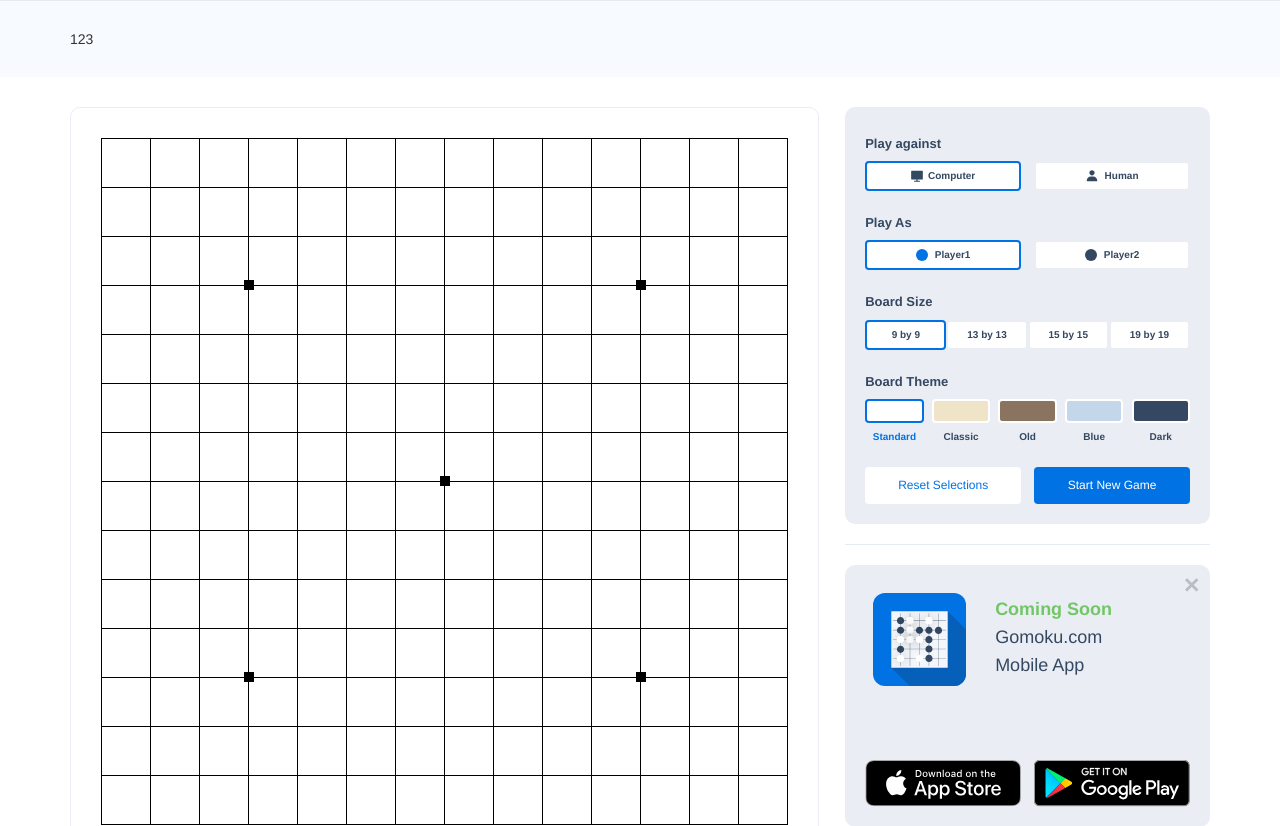
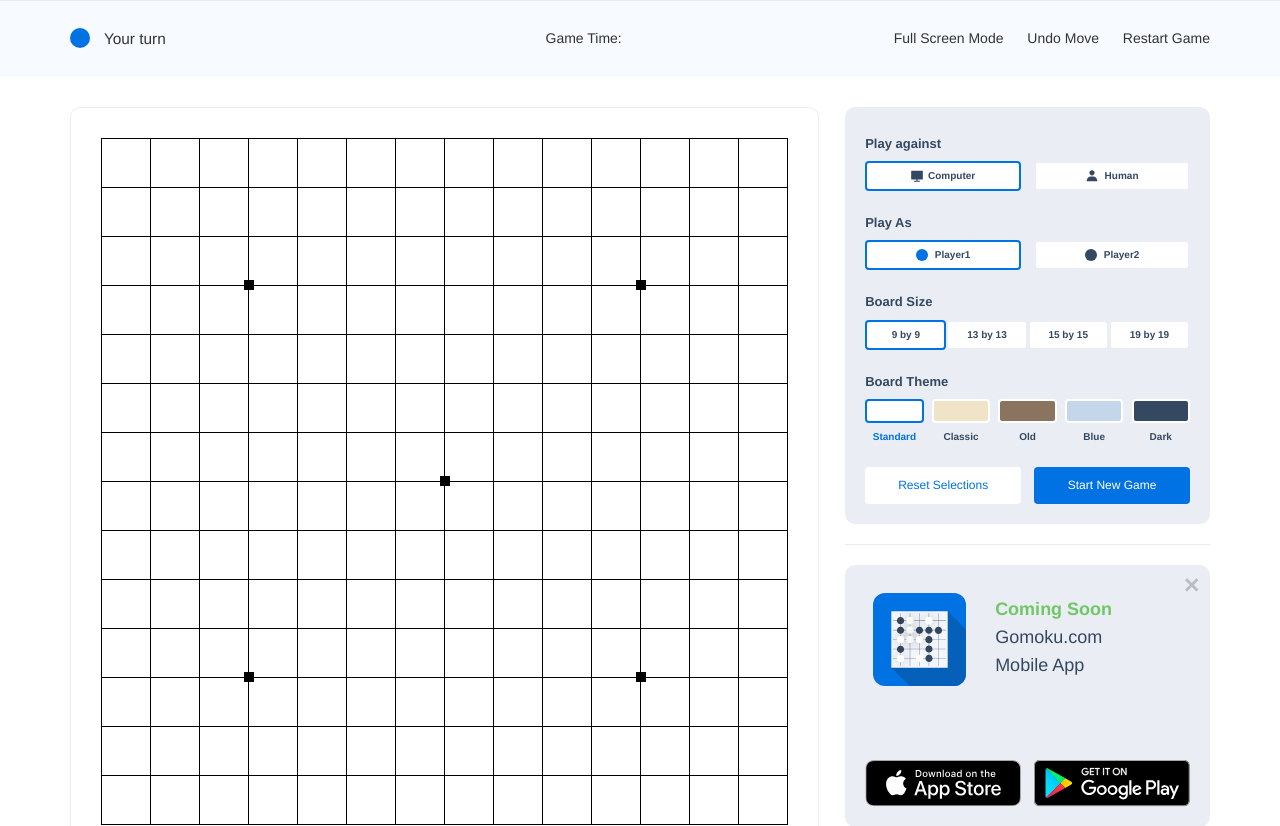
Before and after one commit to Axe-LLC/gomoku.com, a PHP site: page / in a window 1280 px wide. Shown: the part 67-893 px from the top of the page. Run offline with PHP 8.4, Linux system fonts and the light colour scheme.

Commit message:
Full Screen button: added

```diff
--- a/index.html
+++ b/index.html
@@ -56,9 +56,22 @@
 	<!-- Header section end -->
 
 	<!-- Control section -->
-	<div class="controller">
-		<div class="container">
-			123
+	<div class='controller'>
+		<div class='container'>
+			<div id='game-info'>
+				<span class='go black'></span>
+				<span class='cont'>Your turn</span>
+			</div>
+			<div id='game-time'>
+				<span>Game Time:</span>
+			</div>
+			<div class='game-nav'>
+				<ul>
+					<li id='full-screen'>Full Screen Mode</li>
+					<li>Undo Move</li>
+					<li>Restart Game</li>
+				</ul>
+			</div>
 		</div>
 	</div>
 	<!-- Control section end -->
--- a/js/Player.js
+++ b/js/Player.js
@@ -5,9 +5,12 @@ function Player(color){
 
 Player.prototype.myTurn = function(){
     this.game.setCurrentColor(this.color);
+    let turnVal = 'Black';
+    if( this.color == 'black' )
+        turnVal = 'Blue';
     gameInfo.setText((function(string){
         return string.charAt(0).toUpperCase() + string.slice(1);
-    })(this.color)+"'s turn.");
+    })(turnVal)+" Player Turn");
     gameInfo.setColor(this.color);
     gameInfo.setBlinking(false);
 };
--- a/js/script.js
+++ b/js/script.js
@@ -17,6 +17,10 @@ $(document).ready(function() {
         $("#boardSizeLabel").trigger('click');
         $("#themeLabel").trigger('click');
     });
+
+    $('#full-screen').on('click', function() {
+        document.fullScreenElement && null !== document.fullScreenElement || !document.mozFullScreen && !document.webkitIsFullScreen ? document.documentElement.requestFullScreen ? document.documentElement.requestFullScreen() : document.documentElement.mozRequestFullScreen ? document.documentElement.mozRequestFullScreen() : document.documentElement.webkitRequestFullScreen && document.documentElement.webkitRequestFullScreen(Element.ALLOW_KEYBOARD_INPUT) : document.cancelFullScreen ? document.cancelFullScreen() : document.mozCancelFullScreen ? document.mozCancelFullScreen() : document.webkitCancelFullScreen && document.webkitCancelFullScreen()
+    });
 });
 
 $(window).resize(function() {
--- a/style/style.css
+++ b/style/style.css
@@ -1,65 +1,29 @@
 @keyframes "blink" {
- from {
-   	opacity: 0.05;
- }
- to {
-   	opacity: 0.95;
- }
-
+ from { opacity: 0.05; }
+ to { opacity: 0.95; }
 }
-
 @-moz-keyframes blink {
- from {
-   opacity: 0.05;
- }
- to {
-   opacity: 0.95;
- }
-
+ from { opacity: 0.05; }
+ to { opacity: 0.95; }
 }
-
 @-webkit-keyframes "blink" {
- from {
-   opacity: 0.05;
- }
- to {
-   opacity: 0.95;
- }
-
+ from { opacity: 0.05; }
+ to { opacity: 0.95; }
 }
-
 @-ms-keyframes "blink" {
- from {
-   opacity: 0.05;
- }
- to {
-   opacity: 0.95;
- }
-
+ from { opacity: 0.05; }
+ to { opacity: 0.95; }
 }
-
 @-o-keyframes "blink" {
- from {
-   opacity: 0.05;
- }
- to {
-   opacity: 0.95;
- }
-
+ from { opacity: 0.05; }
+ to { opacity: 0.95; }
 }
-
 @keyframes "hovering" {
- from {
-    top: -10px;
-   	box-shadow: 0 10px 10px rgba(0,0,0,0.7);
- }
- to {
-    top: 0;
-   	box-shadow: none;
- }
-
+ from { top: -10px;
+   	box-shadow: 0 10px 10px rgba(0,0,0,0.7); }
+ to { top: 0;
+   	box-shadow: none; }
 }
-
 @-moz-keyframes hovering {
  from {
    top: -10px;
@@ -69,9 +33,7 @@
    top: 0;
    box-shadow: none;
  }
-
 }
-
 @-webkit-keyframes "hovering" {
  from {
    top: -10px;
@@ -81,9 +43,7 @@
    top: 0;
    box-shadow: none;
  }
-
 }
-
 @-ms-keyframes "hovering" {
  from {
    top: -10px;
@@ -93,9 +53,7 @@
    top: 0;
    box-shadow: none;
  }
-
 }
-
 @-o-keyframes "hovering" {
  from {
    top: -10px;
@@ -105,31 +63,18 @@
    top: 0;
    box-shadow: none;
  }
-
 }
-
 body {
 	font-family: Helvetica,Arial,sans-serif;
 	background: white;
 }
-
-.no-background {
-	background: none;
-}
-
-.center {
-	text-align: center;
-}
-
-.no-padding {
-	padding: 0;
-}
-
+.no-background { background: none; }
+.center { text-align: center; }
+.no-padding { padding: 0; }
 .thin-content {
 	max-width: 500px;
 	margin: 0 auto;
 }
-
 #game-page {
 	-webkit-user-select: none;
 	-moz-user-select: none;
@@ -137,18 +82,13 @@ body {
 	user-select: none;
 	position: relative;
 }
-
 .screen-center {
 	position: fixed;
 	top: 40%;
 	left: 50%;
 	z-index: 99;
 }
-
-.fullscreen-wrapper>.screen-center {
-	position: absolute;
-}
-
+.fullscreen-wrapper>.screen-center { position: absolute; }
 .fullscreen-wrapper {
 	position: fixed;
 	top: 0;
@@ -159,21 +99,15 @@ body {
 	display: none;
 	z-index: 99;
 }
-
 .happy-face {
 	margin-left: -160px;
 	margin-top: -120px;
 }
-
 .sad-face {
 	margin-left: -105px;
 	margin-top: -110px;
 }
-
-.game-ult {
-	position: absolute;
-}
-
+.game-ult { position: absolute; }
 header.game-ult {
 	left: 50%;
 	margin-left: -100px;
@@ -186,7 +120,6 @@ header.game-ult {
 	text-shadow: 0 1px 1px rgba(255,255,255,0.5), 0 -1px 1px rgba(0,0,0,0.5);
 	font-family: Helvetica,Arial,sans-serif;
 }
-
 .thinking {
 	top: 45px;
 	margin-left: -132px;
@@ -196,11 +129,9 @@ header.game-ult {
 	background: white;
 	border: 2px solid black;
 	border-radius: 5px;
-
 	box-shadow: 0 0 10px black;
 	text-align: center;
 	opacity: 0.8;
-
 	-webkit-animation: thinking-glow 1s;
 	-moz-animation: thinking-glow 1s;
 	-ms-animation: thinking-glow 1s;
@@ -219,13 +150,11 @@ header.game-ult {
 	-o-animation-direction: alternate;
 	animation-direction: alternate;
 }
-
 .thinking>h4 {
 	font-size: 2em;
 	margin: 0;
 	font-family: sans;
 }
-
 .game-title {
 	width: 250px;
 	margin: 0 auto;
@@ -238,35 +167,25 @@ header.game-ult {
 	border-top-left-radius: 0;
 	border-top-right-radius: 0;
 }
-
 table.board,table.board td {
 	border: 1px solid black;
 	border-collapse: collapse;
 }
-
-#game-region td {
-	padding: 18px;
-}
-
+#game-region td { padding: 18px; }
 table.board td {
 	-webkit-box-shadow: inset 0 1px 0 rgba(255,255,255, 0.4);
 	box-shadow: inset 0 1px 0 rgba(255,255,255, 0.4);
 }
-
 table.board {
 	-webkit-box-shadow: 0 1px 0 rgba(255,255,255, 0.4);
 	box-shadow: 0 1px 0 rgba(255,255,255, 0.4);
 }
-
 #game-region {
 	position: absolute;
 	padding: 24px;
 	border-radius: 10px;
 	border: 1px solid #EAEEF4;
-	/* left: 50%;
-	top: 50%; */
 }
-
 .go-board {
 	position: absolute;
 	top: 6px;
@@ -277,7 +196,6 @@ table.board {
 	border-collapse: collapse;
 	color: transparent;
 }
-
 .go-darkdot::before {
 	content: ' ';
 	background: black;
@@ -290,7 +208,6 @@ table.board {
 	margin-top: -5px;
 	margin-left: -5px;
 }
-
 .go {
 	width: 100%;
 	height: 100%;
@@ -299,18 +216,16 @@ table.board {
 	position: absolute;
 	left: 0;
 }
-
 .go-board .go-place.last-move>.go {
 	box-shadow: inset 0 -2px 15px rgba(255,255,255,0.3), inset -2px -1px 40px rgba(10,10,10,0.4), 0 0 2px rgba(0,0,0,0.5), 0 0 10px 3px white !important;
 }
-
 #game-info>.go {
 	border-radius: 1000px;
 	display: block;
 	float: left;
-	height: 1em;
-	width: 1em;
-	margin-right: 0.2em;
+	height: 1.3em;
+	width: 1.3em;
+	margin-right: 0.9em;
 
 	-webkit-transform: none !important;
 	-moz-transform: none !important;
@@ -319,13 +234,11 @@ table.board {
 	transform: none !important;
 	position: static;
 }
-
 #game-info {
 	text-align: left;
 	text-shadow: none;
 	font-size: 1.1em;
 }
-
 .blinking {
 	-webkit-animation: blink 0.7s;
 	-moz-animation: blink 0.7s;
@@ -345,54 +258,25 @@ table.board {
 	-o-animation-direction: alternate;
 	animation-direction: alternate;
 }
-
 .black.go-board.playing .go-place:not(.set):hover>.go,.go-board .go-place.black>.go,#game-info>.go.black {
 	background: #0072E3;
-
-	/* background: -webkit-radial-gradient(30% 25%, circle closest-corner, #777,#222);
-	background: -moz-radial-gradient(30% 25%, circle closest-corner, #777,#222);
-	background: -o-radial-gradient(30% 25%, circle closest-corner, #777,#222);
-	background: -ms-radial-gradient(30% 25%, circle closest-corner, #777,#222);
-	background: radial-gradient(30% 25%, circle closest-corner, #777,#222);
-
-	-webkit-box-shadow: inset 0 -2px 15px rgba(255,255,255,0.3), inset -2px -1px 40px rgba(10,10,10,0.4), 0 0 2px rgba(0,0,0,0.5);
-	box-shadow: inset 0 -2px 15px rgba(255,255,255,0.3), inset -2px -1px 40px rgba(10,10,10,0.4), 0 0 2px rgba(0,0,0,0.5); */
-
 	-webkit-transform: scale(0.9);
 	-moz-transform: scale(0.9);
 	-o-transform: scale(0.9);
 	-ms-transform: scale(0.9);
 	transform: scale(0.9);
 }
-
 .white.go-board.playing .go-place:not(.set):hover>.go,.go-board .go-place.white>.go,#game-info>.go.white {
 	background: #344861;
-
-	/* background: -webkit-radial-gradient(30% 25%, circle closest-corner, #eee,#bbb);
-	background: -moz-radial-gradient(30% 25%, circle closest-corner, #eee,#bbb);
-	background: -o-radial-gradient(30% 25%, circle closest-corner, #eee,#bbb);
-	background: -ms-radial-gradient(30% 25%, circle closest-corner, #eee,#bbb);
-	background: radial-gradient(30% 25%, circle closest-corner, #eee,#bbb);
-
-	-webkit-box-shadow: inset 0 -2px 15px rgba(255,255,255,0.3), inset -2px -1px 40px rgba(10,10,100,0.4), 0 0 2px rgba(0,0,0,0.5);
-	box-shadow: inset 0 -2px 15px rgba(255,255,255,0.3), inset -2px -1px 40px rgba(10,10,100,0.4), 0 0 2px rgba(0,0,0,0.5); */
-
 	-webkit-transform: scale(0.9);
 	-moz-transform: scale(0.9);
 	-o-transform: scale(0.9);
 	-ms-transform: scale(0.9);
 	transform: scale(0.9);
 }
-
-.go-board .go-place.set>.go {
-	top: 0;
-}
-
+.go-board .go-place.set>.go { top: 0; }
 .go-board.playing .go-place:not(.set):hover>.go {
 	top: 0;
-
-	/* box-shadow: inset 0 -2px 15px rgba(255,255,255,0.3), inset -2px -1px 40px rgba(0,0,0,0.4), 0 10px 10px rgba(0,0,0,0.7) !important;
-	opacity: 0.8; */
 	box-shadow: -4px -4px 19px rgba(52, 72, 97, 0.17);
 
 	-webkit-animation: none !important;
@@ -716,3 +600,13 @@ ul, li {
 	right: 10px;
 	color: black;
 }
+.game-nav li {
+	display: inline-block;
+	margin-left: 20px;
+	cursor: pointer;
+}
+.game-nav li a {
+	text-decoration: none;
+	color: #344861;
+	font-size: 14px;
+}
```
